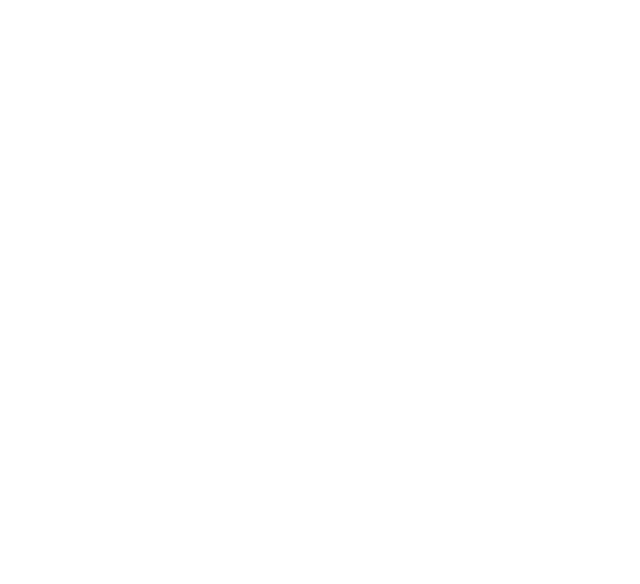
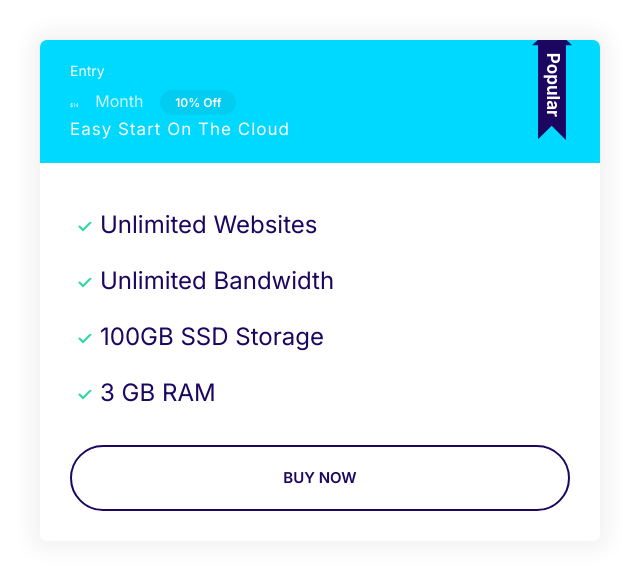
Before and after one commit to nj606214/Moshify, a plain HTML site: page index.html in a window 1280 px wide. Shown: the whole page, without its empty margins (0-640 px from the left). Drawn offline with Linux system fonts and the light colour scheme.

Commit message:
added plans

```diff
--- a/CSS/styles.css
+++ b/CSS/styles.css
@@ -117,6 +117,7 @@ a {
 
 .badge--small {
   font-size: 1.6rem;
+  padding: 0.5rem 1.5rem;
 }
 
 @media screen and (min-width: 1024px) {
@@ -275,3 +276,90 @@ a {
     font-size: 1.5rem;
   }
 }
+
+/* cards */
+.card {
+  border-radius: 7px;
+  box-shadow: 0 0 20px 10px #f3f3f3;
+  overflow: hidden;
+}
+
+.card__header,
+.card__body {
+  padding: 2rem 3rem;
+}
+
+.card--primary .card__header {
+  background: var(--color-primary);
+  color: #fff;
+}
+
+.card--secondary .card__header {
+  background: var(--color-secondary);
+  color: #fff;
+}
+
+.card--secondary .badge--secondary {
+  background: #02cdf1;
+}
+
+/* plans */
+.plan__name {
+  margin: 0;
+  color: #fff;
+  font-weight: 500;
+  font-size: 2.4rem;
+}
+
+.plan__price {
+  font-size: 6rem;
+}
+
+.plan__billing-cycle {
+  font-size: 2.4rem;
+  font-weight: 300;
+  opacity: 0.8;
+  margin: 1rem;
+}
+
+.plan__description {
+  font-size: 2rem;
+  font-weight: 300;
+  letter-spacing: 1px;
+  display: block;
+}
+
+.plan .list__item {
+  margin-bottom: 2rem;
+}
+
+.plan--popular .card__header {
+  position: relative;
+}
+
+.plan--popular .card__header::before {
+  content: url(../images/popular.svg);
+  width: 40px;
+  display: inline-block;
+  position: absolute;
+  top: 0;
+  right: 5%;
+}
+
+@media screen and (min-width: 1024px) {
+  .plan__name {
+    font-size: 1.4rem;
+  }
+
+  .plan__price {
+    font-size: 0.5rem;
+  }
+
+  .plan__billing-cycle {
+    font-size: 1.6rem;
+  }
+
+  .plan__description {
+    font-size: 1.7rem;
+  }
+}
--- a/index.html
+++ b/index.html
@@ -15,5 +15,28 @@
     <link rel="stylesheet" href="css/normalize.css" />
     <link rel="stylesheet" href="css/styles.css" />
   </head>
-  <body></body>
+  <body>
+    <div style="width: 50%; padding: 4rem">
+      <div class="plan plan--popular">
+        <div class="card card--secondary">
+          <header class="card__header">
+            <h3 class="plan__name">Entry</h3>
+            <span class="plan__price">$14</span>
+            <span class="plan__billing-cycle">Month</span>
+            <span class="badge badge--secondary badge--small">10% Off</span>
+            <span class="plan__description">Easy Start On The Cloud</span>
+          </header>
+          <div class="card__body">
+            <ul class="list list--tick">
+              <li class="list__item">Unlimited Websites</li>
+              <li class="list__item">Unlimited Bandwidth</li>
+              <li class="list__item">100GB SSD Storage</li>
+              <li class="list__item">3 GB RAM</li>
+            </ul>
+            <buttn class="btn btn--outline btn--block">Buy Now</buttn>
+          </div>
+        </div>
+      </div>
+    </div>
+  </body>
 </html>
```
Also changed, not shown: Images/popular.svg (added).
